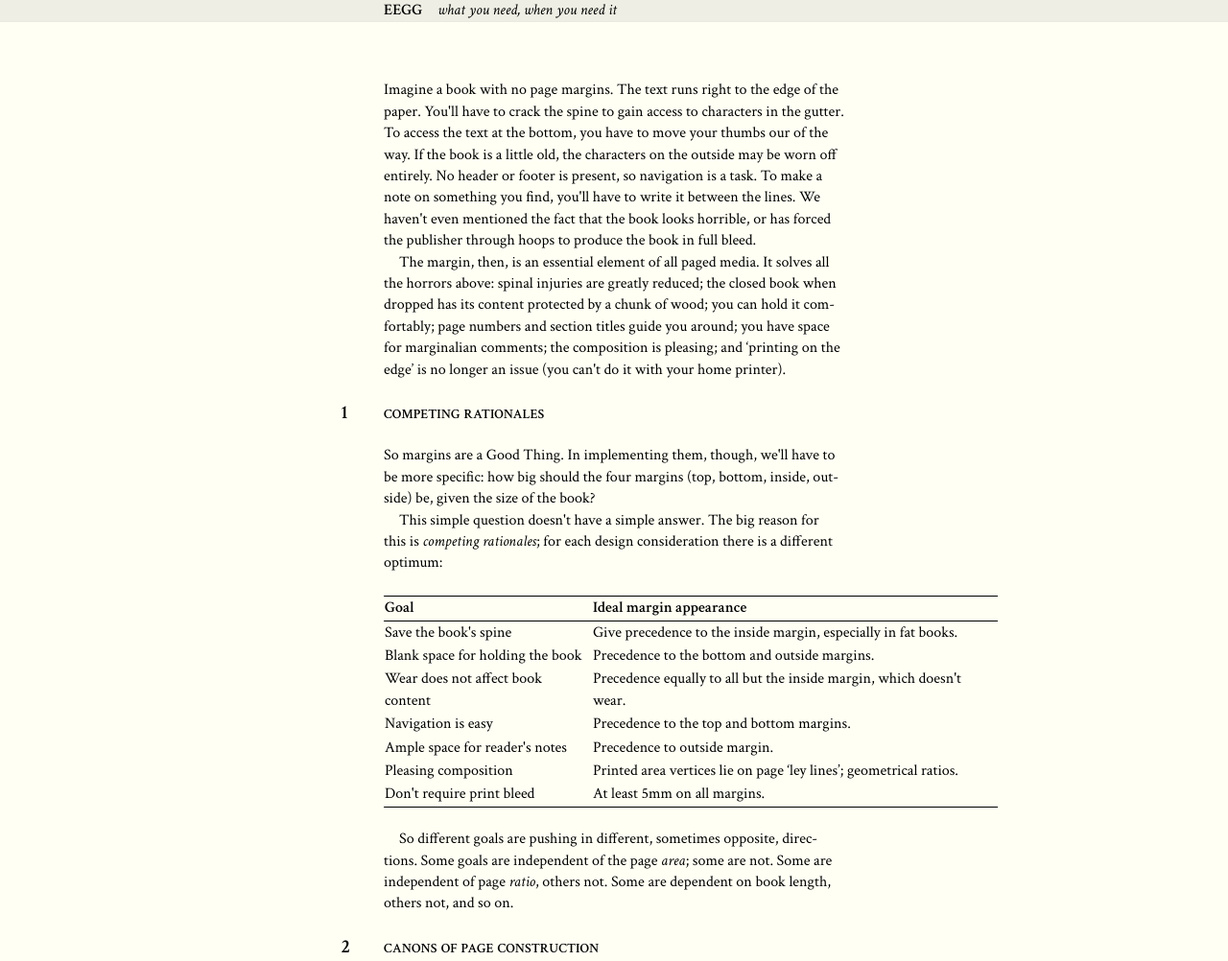
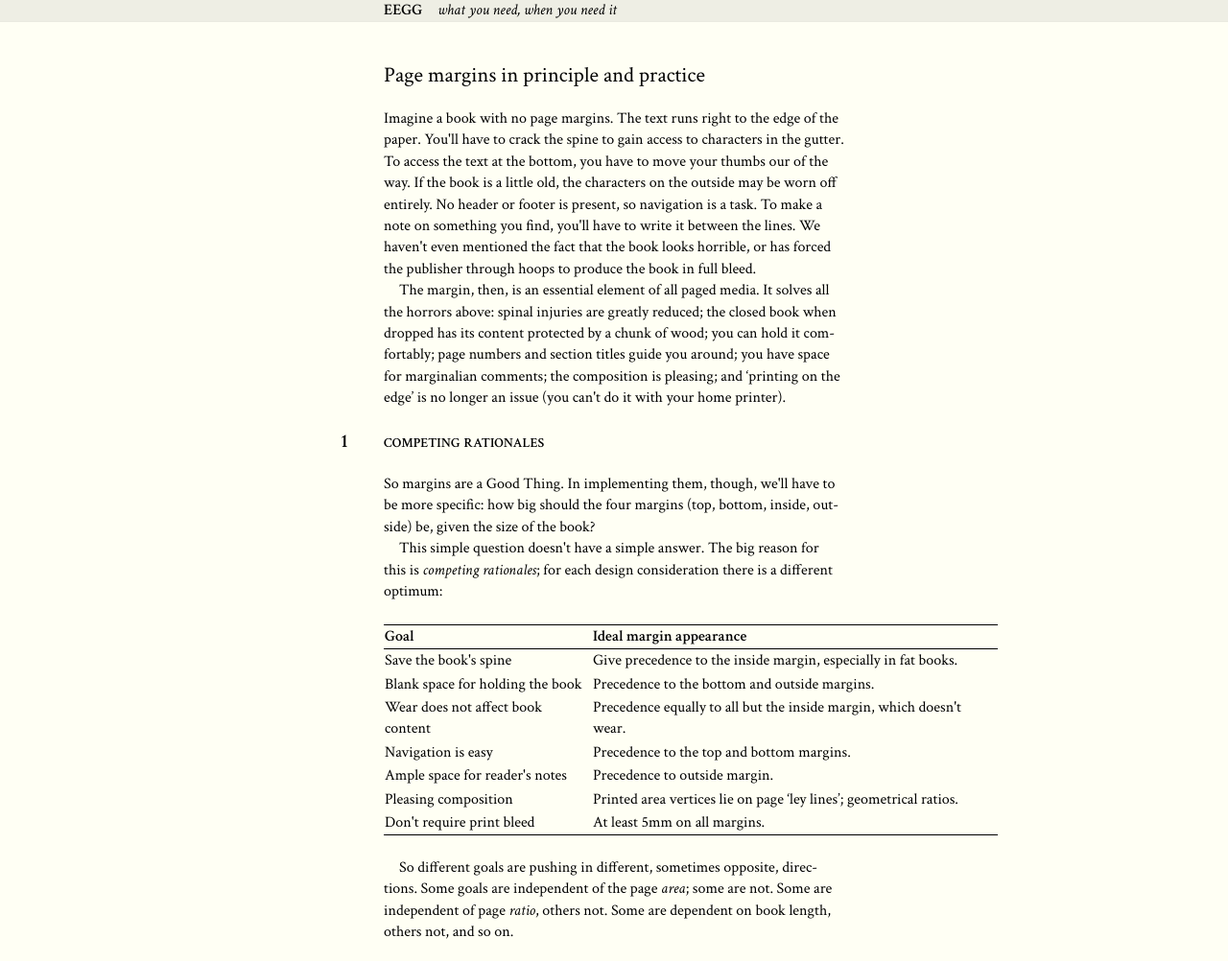
Before and after one commit to jameshfisher/blog, a plain HTML site: page margins.html in a window 1280 px wide. Shown: the top 1002 px of the page at 96% size. Drawn offline with nearby package versions, Linux system fonts and the light colour scheme; some packages are replaced by stand-ins of ours; a script that the page names is missing.

Commit message:
article title

```diff
--- a/margins.html
+++ b/margins.html
@@ -5,6 +5,8 @@
         }
       });
       </script><script type="text/javascript" src="http://cdn.mathjax.org/mathjax/latest/MathJax.js?config=TeX-AMS-MML_HTMLorMML"></script><script type="text/javascript" src="static/hyphenate.js"></script><link rel="stylesheet" type="text/css" href="http://fonts.googleapis.com/css?family=Crimson+Text:regular,regularitalic,600,600italic"></link><link rel="stylesheet" type="text/css" href="static/main.css"></link><link rel="icon" type="image/png" href="static/favicon.png"></link><title>eegg</title></head><body><div class="header"><div id="headerContents"><hgroup><h1>EEGG</h1><h2>What you need, when you need it</h2></hgroup></div></div><div class="main">
+
+  <h1 class="articleTitle">Page margins in principle and practice</h1>
 
 	<p class="hyphenate">
 		Imagine a book with no page margins.
--- a/src/margins.xml
+++ b/src/margins.xml
@@ -6,6 +6,8 @@
 	xmlns:xlink="http://www.w3.org/1999/xlink"
   xmlns:m="http://www.w3.org/1998/Math/MathML"
 	version="5.0" xml:lang="en">
+
+  <title>Page margins in principle and practice</title>
 
 	<para>
 		Imagine a book with no page margins.
--- a/static/main.css
+++ b/static/main.css
@@ -14,14 +14,15 @@ img.logo {
 
 div.main {
     width: 30em;
-    margin: 3.75em auto 0 auto;
+    margin: 0 auto 0 auto;
 }
 
 h1 {
-    text-transform: uppercase;
     font-size: 1.4em;
+    line-height: 1em;
     font-weight: normal;
-    text-align: center;
+    text-align: left;
+    margin: 2em 0 1em 0;
 }
 
 h2 {
```
Also changed, not shown: 1 other file.
